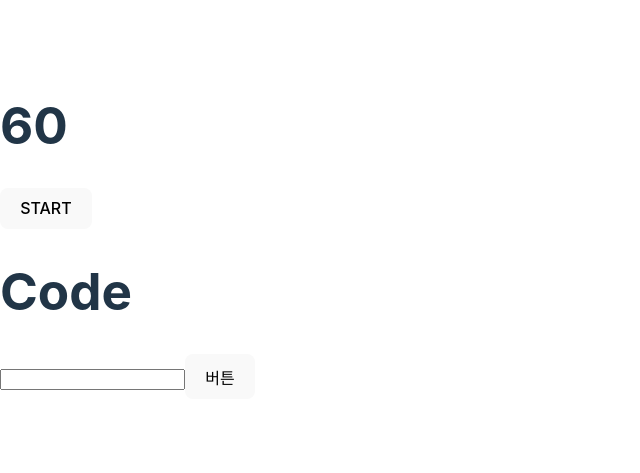
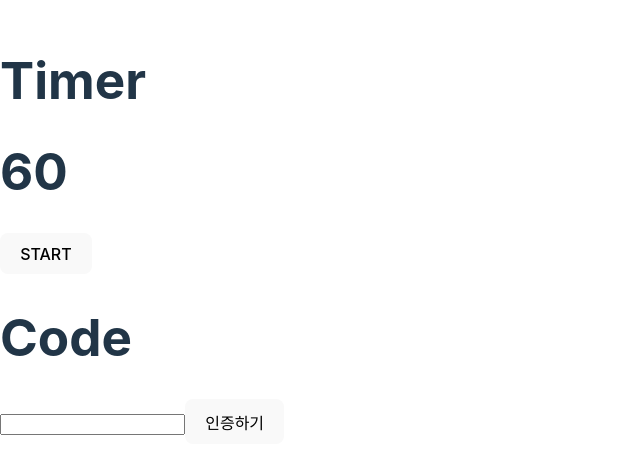
Before and after one commit to tmdtmddl/react-tutorial, a React (Vite) app: page / in a window 1280 px wide. Shown: the part 169-642 px from the top of the page, without its empty margins (0-640 px from the left). Built offline with nearby package versions, Linux system fonts and the light colour scheme.

Commit message:
useeffect

```diff
--- a/src/Code.jsx
+++ b/src/Code.jsx
@@ -20,7 +20,7 @@ const Code = () => {
   //5. useEffect 로 code를 감지해서 code길이가 6자리일 때에만 onCheck하도록 코드 짜기
   useEffect(() => {
     if (code.length === 6) {
-      onCheck();
+      // onCheck();
     }
   }, [code]);
 
@@ -35,7 +35,7 @@ const Code = () => {
       />
 
       {/* 5. button 만들어서 클릭햇을 */}
-      <button> 버튼</button>
+      <button onClick={onCheck}> 인증하기</button>
     </div>
   );
 };
--- a/src/Timer.jsx
+++ b/src/Timer.jsx
@@ -7,6 +7,10 @@ const Timer = () => {
 
   // 3. useState 로 counting 이란 변수 선언하기, 초기값은 false
   const [counting, setCounting] = useState(false);
+
+  const onClick = () => {
+    setCounting((prev) => !prev);
+  };
 
   // 6. useEffect로 counting 감지해서 콘솔창에 출력하기
   useEffect(() => {
@@ -29,16 +33,11 @@ const Timer = () => {
 
   return (
     <div>
+      <h1>Timer</h1>
+      {/* 4. h1태그 안에 글자 time으로 출력하기 */}
       <h1>{time}</h1>
-      {/* 4. h1태그 안에 글자 time으로 출력하기 */}
       {/* 5. button 만들고 클릭했을 때 counting스위치 만들어 붙이기, 글자는 counting 일때는 STOP, 아닐때는 START라고 입력하기 */}
-      <button
-        onClick={() => {
-          setCounting((prev) => !prev);
-        }}
-      >
-        {counting ? "STOP" : "START"}
-      </button>
+      <button onClick={onClick}>{counting ? "STOP" : "START"}</button>
     </div>
   );
 };
```
